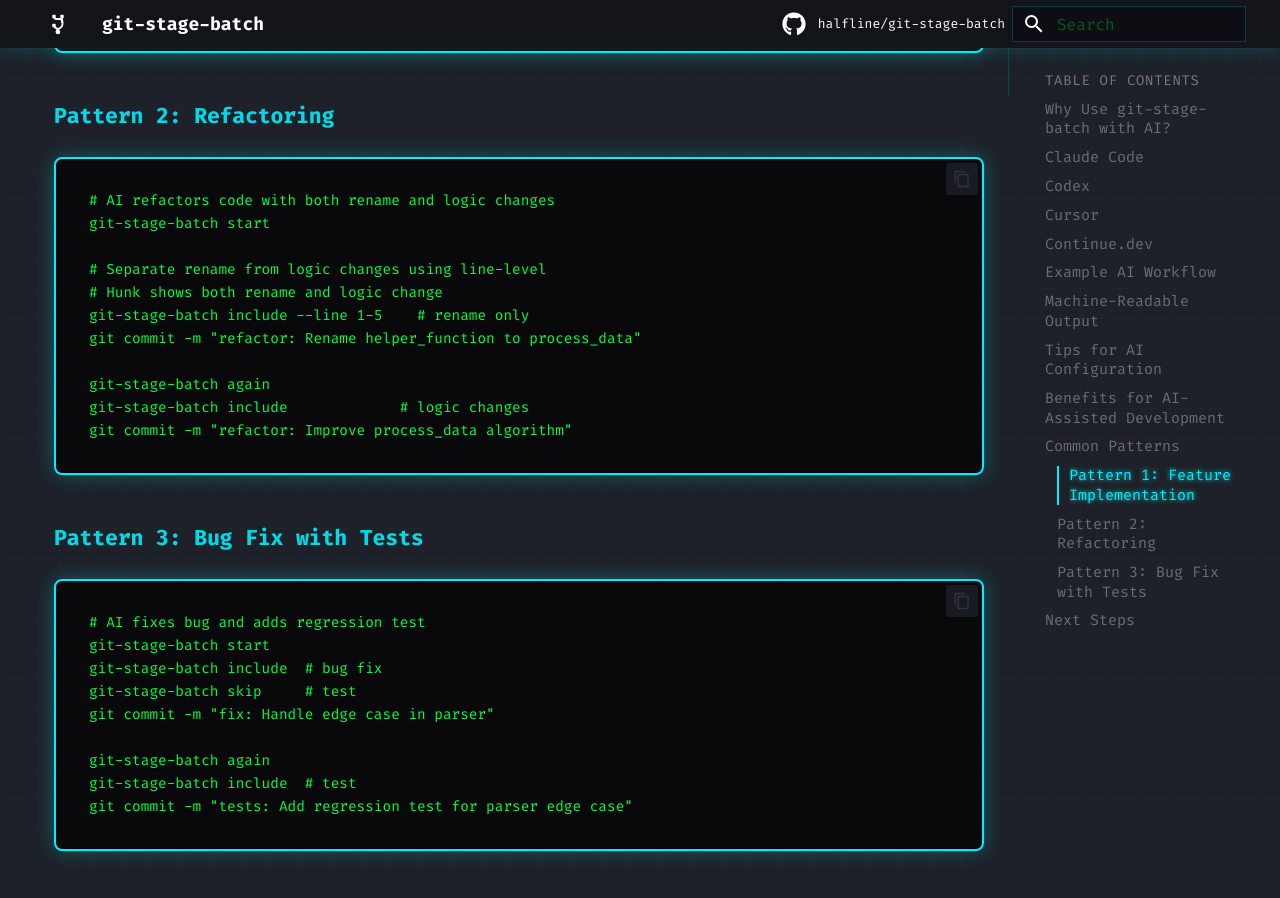
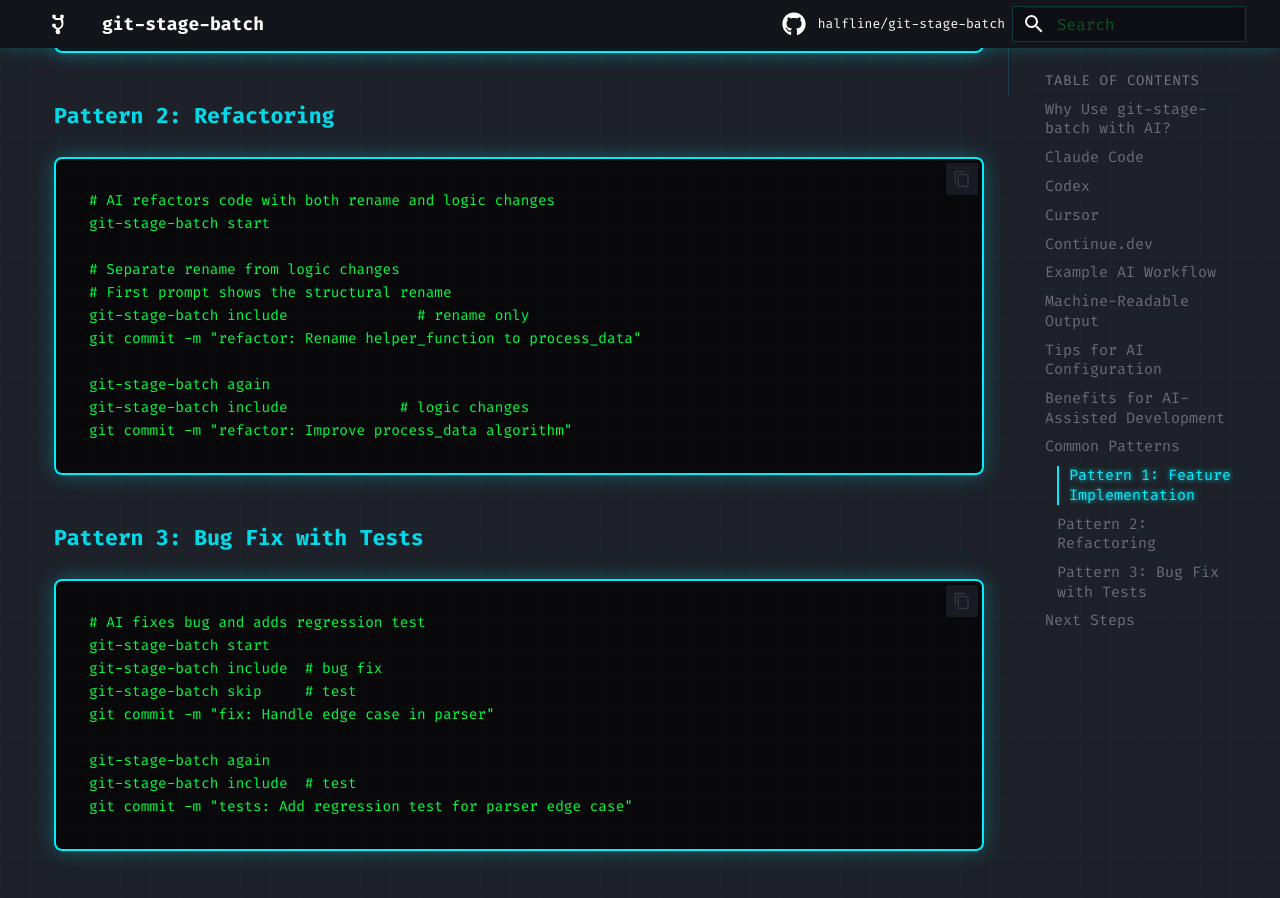
Before and after one commit to halfline/git-stage-batch, an MkDocs documentation site: the page built from docs/ai-assistants.md, in a window 1280 px wide and 900 px high, scrolled down 8959 px. Built offline with MkDocs 1.6.1 and Material for MkDocs 9.7.7, drawn with Linux system fonts in a browser that asks for light colours; comment, search, counter and statistics services are not loaded.

Commit message:
docs: Update rename refactoring guidance
The assistant workflow guide shows how to split a refactor that combines a
rename with logic changes. The example still describes selecting line IDs
from a mixed hunk to capture the path movement.

Live sessions now surface the structural rename as its own old-to-new
choice before later destination content hunks. Keeping the old example
would send assistant workflows toward a lower-level staging path than the
command now presents.

This commit updates the refactoring example to include the selected rename
prompt directly and then handle later logic changes in a separate pass.

The next implementation commit extends rename selection to sessions that
begin with a rename already staged in the index.

```diff
--- a/docs/ai-assistants.md
+++ b/docs/ai-assistants.md
@@ -312,9 +312,9 @@ git commit -m "docs: Document dashboard feature"
 # AI refactors code with both rename and logic changes
 git-stage-batch start
 
-# Separate rename from logic changes using line-level
-# Hunk shows both rename and logic change
-git-stage-batch include --line 1-5    # rename only
+# Separate rename from logic changes
+# First prompt shows the structural rename
+git-stage-batch include               # rename only
 git commit -m "refactor: Rename helper_function to process_data"
 
 git-stage-batch again
```
